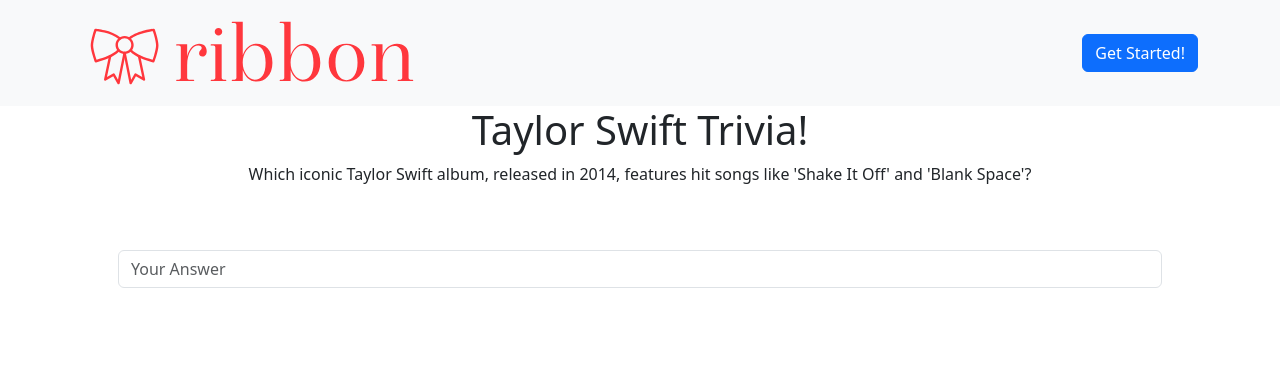
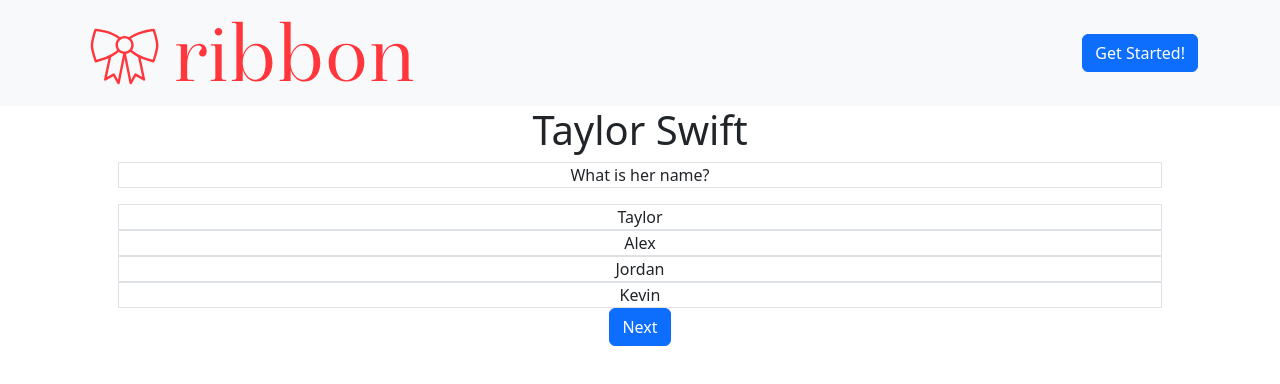
Before and after one commit to jordantab/ribbon, a React (Create React App) app in the folder client/: page /ribbons/tswift in a window 1280 px wide. Both pictures are taken after a click on the button "Next". Shown: the top 384 px of the page. Built offline with nearby package versions, Linux system fonts and the light colour scheme.

Commit message:
Added dynamic routing between riddles

```diff
--- a/client/src/components/photoAlbum/PhotoAlbum.tsx
+++ b/client/src/components/photoAlbum/PhotoAlbum.tsx
@@ -7,19 +7,19 @@
   goToNextStage: () => void;
 };
 
-function PhotoAlbum({ photos, goToNextStage }: PhotoAlbumProps) {
+function PhotoAlbum(props: PhotoAlbumProps) {
+  const { photos, goToNextStage } = props;
+  // TODO: update type of photos
   function displayPhotos(photos: any): JSX.Element {
     return photos.map((photo: string, index: number) => {
       return <Photo key={index} source={photo} />;
     });
   }
   return (
-    <>
-      <Container>
-        {displayPhotos(photos)}
-        <Button onClick={goToNextStage}>Next</Button>
-      </Container>
-    </>
+    <Container>
+      {displayPhotos(photos)}
+      <Button onClick={goToNextStage}>Next</Button>
+    </Container>
   );
 }
 export default PhotoAlbum;
--- a/client/src/components/ribbonContainer/RibbonContainer.tsx
+++ b/client/src/components/ribbonContainer/RibbonContainer.tsx
@@ -8,15 +8,16 @@
 function RibbonContainer() {
   const tempRibbon = {
     title: 'Taylor Swift',
-    type: 1, // going to use enum in the backend, 0 for short answer and 1 for multiple choice
     photos: ['photo1', 'photo2', 'photo3'],
     riddles: [
       {
+        type: 1, // going to use enum in the backend, 0 for short answer and 1 for multiple choice
         question: 'What is her name?',
         options: ['Taylor', 'Alex', 'Jordan', 'Kevin'],
         answer: 'Taylor',
       },
       {
+        type: 1, // going to use enum in the backend, 0 for short answer and 1 for multiple choice
         question: 'What is her last name?',
         options: ['Swift', 'Daddabbo', 'Tab', 'James'],
         answer: 'Swift',
@@ -24,10 +25,10 @@
     ],
     gift: 'Gift',
     currentStage: 0, //enum on the backend, 0 for photos, 1 for riddle, 2 for gift
-    currentRiddle: 0,
   };
+
   const [currentStage, setCurrentStage] = useState(0);
-  const [currentRiddle, setCurrentRiddle] = useState(0);
+  const [currentRiddleIndex, setcurrentRiddleIndex] = useState(0);
   const [ribbonData, setRibbonData] = useState(tempRibbon);
 
   function goToNextStage() {
@@ -38,11 +39,29 @@
 
   function goToPreviousStage() {}
 
+  function displayCurrentRiddle(): JSX.Element {
+    const currentRiddle = ribbonData.riddles[currentRiddleIndex];
+    return (
+      // TODO: conditionally pass in the next function
+      <RiddleContainer
+        title={ribbonData.title}
+        riddle={currentRiddle}
+        goToNextRiddle={goToNextRiddle}
+        goToNextStage={goToNextStage}
+      />
+    );
+  }
+
   function goToNextRiddle() {
-    if (currentRiddle + 1 < ribbonData.riddles.length - 1) {
-      setCurrentRiddle(currentRiddle + 1);
+    // TODO: add answer validation
+    if (currentRiddleIndex < ribbonData.riddles.length - 1) {
+      setcurrentRiddleIndex(currentRiddleIndex + 1);
+      console.log('setting new currentRiddleIndex');
+    } else {
+      console.log('moving to gift section');
     }
   }
+
   function goToPreviousRiddle() {}
 
   function renderCurrentStage() {
@@ -56,7 +75,7 @@
           />
         );
       case 1:
-        return <RiddleContainer />;
+        return displayCurrentRiddle();
       case 2:
       // return <Gift gift={ribbonData.gift} />;
       default:
--- a/client/src/components/riddleContainer/Question.tsx
+++ b/client/src/components/riddleContainer/Question.tsx
@@ -4,23 +4,43 @@
 
 // TODO: render the current question
 
-function Question(): JSX.Element {
+type QuestionProps = {
+  type: number;
+  question: string;
+  options: string[];
+  // TODO: refactor next button
+  answer: string;
+  setUserInput: React.Dispatch<React.SetStateAction<null>>;
+};
+
+function Question(props: QuestionProps): JSX.Element {
+  const { type, question, options, answer } = props;
+
+  function displayOptions(type: number, options: string[]) {
+    return type === 0 ? (
+      <InputGroup className="mb-3">
+        <Form.Control
+          placeholder="Your Answer"
+          aria-label="user-answer"
+          aria-describedby="basic-addon1"
+        />
+      </InputGroup>
+    ) : (
+      options.map((option: string, index: number) => {
+        // TODO: map to multiple choice inputs
+        return (
+          <div className="border" key={index}>
+            {option}
+          </div>
+        );
+      })
+    );
+  }
+
   return (
     <Container>
-      <Stack gap={5}>
-        <p>
-          Which iconic Taylor Swift album, released in 2014, features hit songs
-          like 'Shake It Off' and 'Blank Space'?
-        </p>
-        <InputGroup className="mb-3">
-          <Form.Control
-            placeholder="Your Answer"
-            aria-label="user-answer"
-            aria-describedby="basic-addon1"
-          />
-        </InputGroup>
-        {/* <Button onClick={handleRedirect}>Next</Button> */}
-      </Stack>
+      <p className="border">{question}</p>
+      {displayOptions(type, options)}
     </Container>
   );
 }
--- a/client/src/components/riddleContainer/RiddleContainer.tsx
+++ b/client/src/components/riddleContainer/RiddleContainer.tsx
@@ -1,16 +1,42 @@
 import React from 'react';
-import Title from './Title';
+// import Title from './Title';
 import Question from './Question';
-import { Container } from 'react-bootstrap';
+import { Button, Container } from 'react-bootstrap';
+import { useState } from 'react';
 
-function RiddleContainer() {
+type RiddleProps = {
+  title: string;
+  riddle: {
+    type: number;
+    question: string;
+    options: string[];
+    answer: string; //TODO: determine correct type
+  };
+  goToNextRiddle: () => void;
+  goToNextStage: () => void;
+};
+
+function RiddleContainer(props: RiddleProps) {
+  const [userInput, setUserInput] = useState(null);
+  const { title, riddle, goToNextRiddle, goToNextStage } = props;
+
+  function goToNextPage(
+    goToNextRiddle: () => void,
+    goToNextStage: () => void
+  ) {}
+
   return (
-    <>
-      <Container className="hero-container">
-        <Title />
-        <Question />
-      </Container>
-    </>
+    <Container>
+      <h1>{title}</h1>
+      <Question
+        type={riddle.type}
+        question={riddle.question}
+        options={riddle.options}
+        answer={riddle.answer}
+        setUserInput={setUserInput}
+      />
+      <Button onClick={goToNextRiddle}>Next</Button>
+    </Container>
   );
 }
 
--- a/client/src/index.tsx
+++ b/client/src/index.tsx
@@ -22,11 +22,6 @@
       },
       {
         // TODO: make this path dynamic
-        path: '/ribbons/tswift/1',
-        element: <Riddle />,
-      },
-      {
-        // TODO: make this path dynamic
         path: '/ribbons/tswift/gift',
         element: <Gift />,
       },
```
